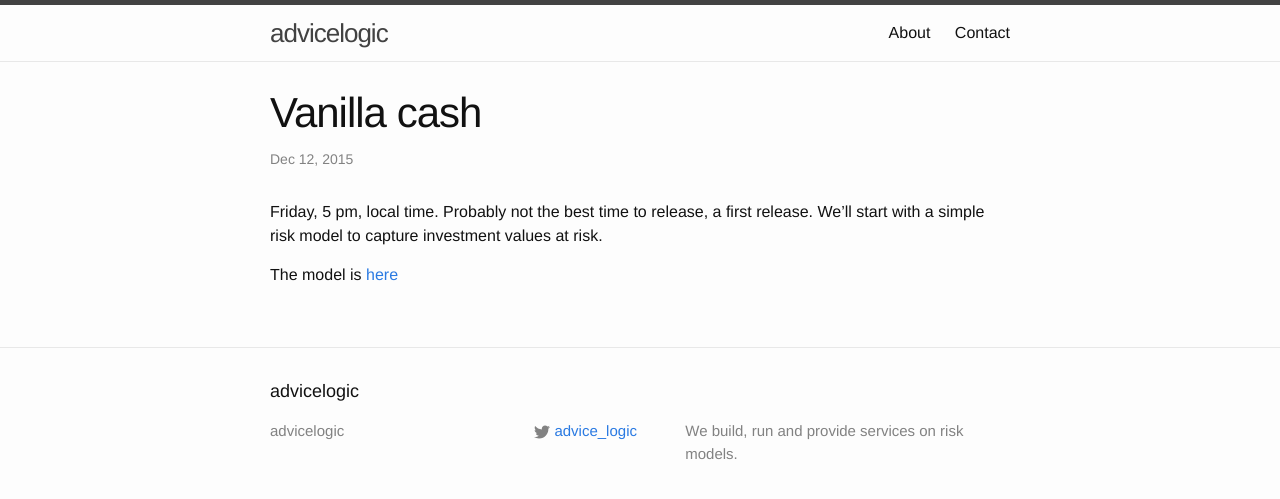
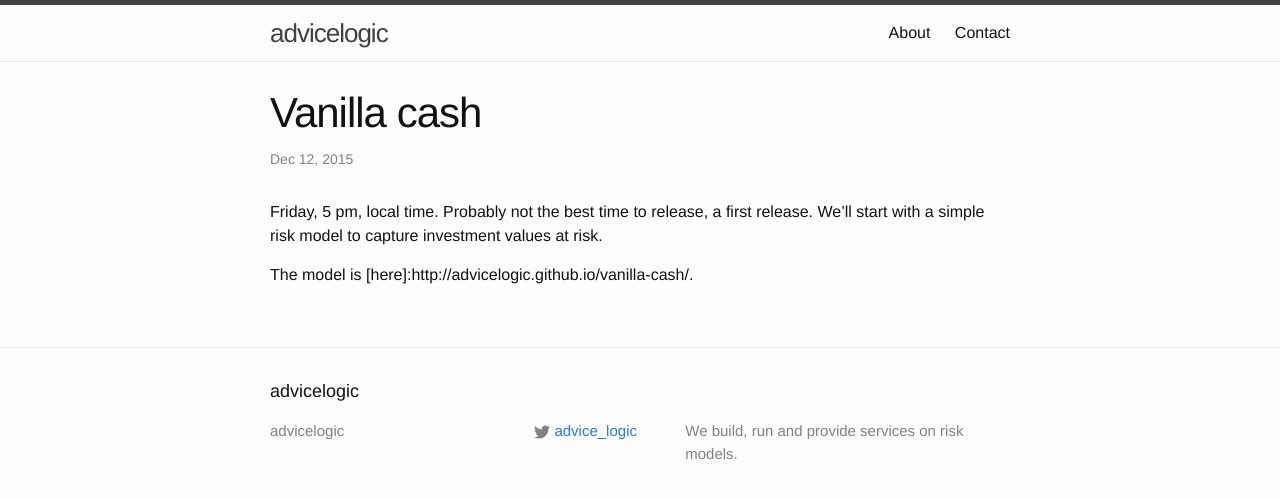
Before and after one commit to advicelogic/advicelogic.github.io, a Jekyll site: the page built from _posts/2015-12-12-first-release.md, in a window 1280 px wide. Shown: the top 499 px of the page. Built offline with Jekyll 4.4.1, drawn with Linux system fonts in a browser that asks for light colours.

Commit message:
correct link

```diff
--- a/_posts/2015-12-12-first-release.md
+++ b/_posts/2015-12-12-first-release.md
@@ -8,4 +8,4 @@ Friday, 5 pm, local time.
 Probably not the best time to release, a first release.
 We'll start with a simple risk model to capture investment values at risk.
 
-The model is [here](http://advicelogic.github.io/vanilla-cash/)
+The model is [here]:http://advicelogic.github.io/vanilla-cash/.
```
